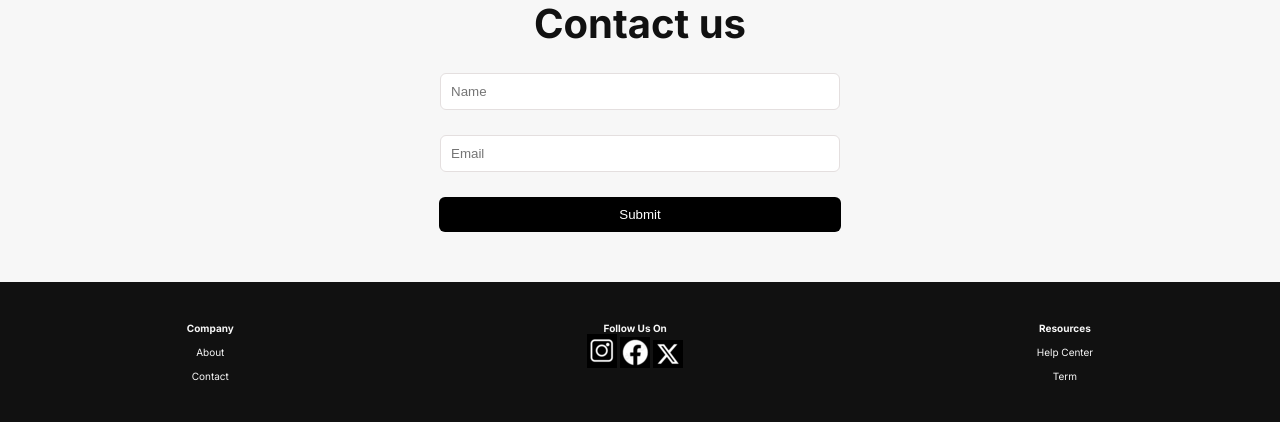
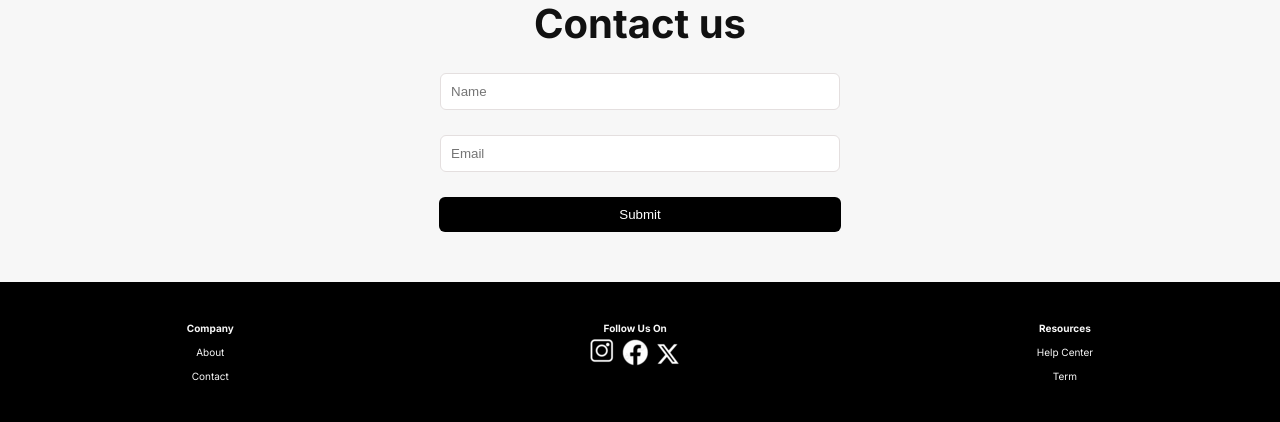
Before and after one commit to faresabe/project_tracker, a PHP site: page /index.html in a window 1280 px wide. Shown: the part 1314-1736 px from the top of the page. Run offline with PHP 8.4, Linux system fonts and the light colour scheme.

Commit message:
Update style.css

```diff
--- a/style.css
+++ b/style.css
@@ -152,7 +152,7 @@ footer {
     display: flex;
     justify-content: space-around;
     padding: 30px 10px;
-    background: #111111;
+    background: #000000;
     font-size: 10px;
     flex-wrap: wrap;
     text-align: center;
```
